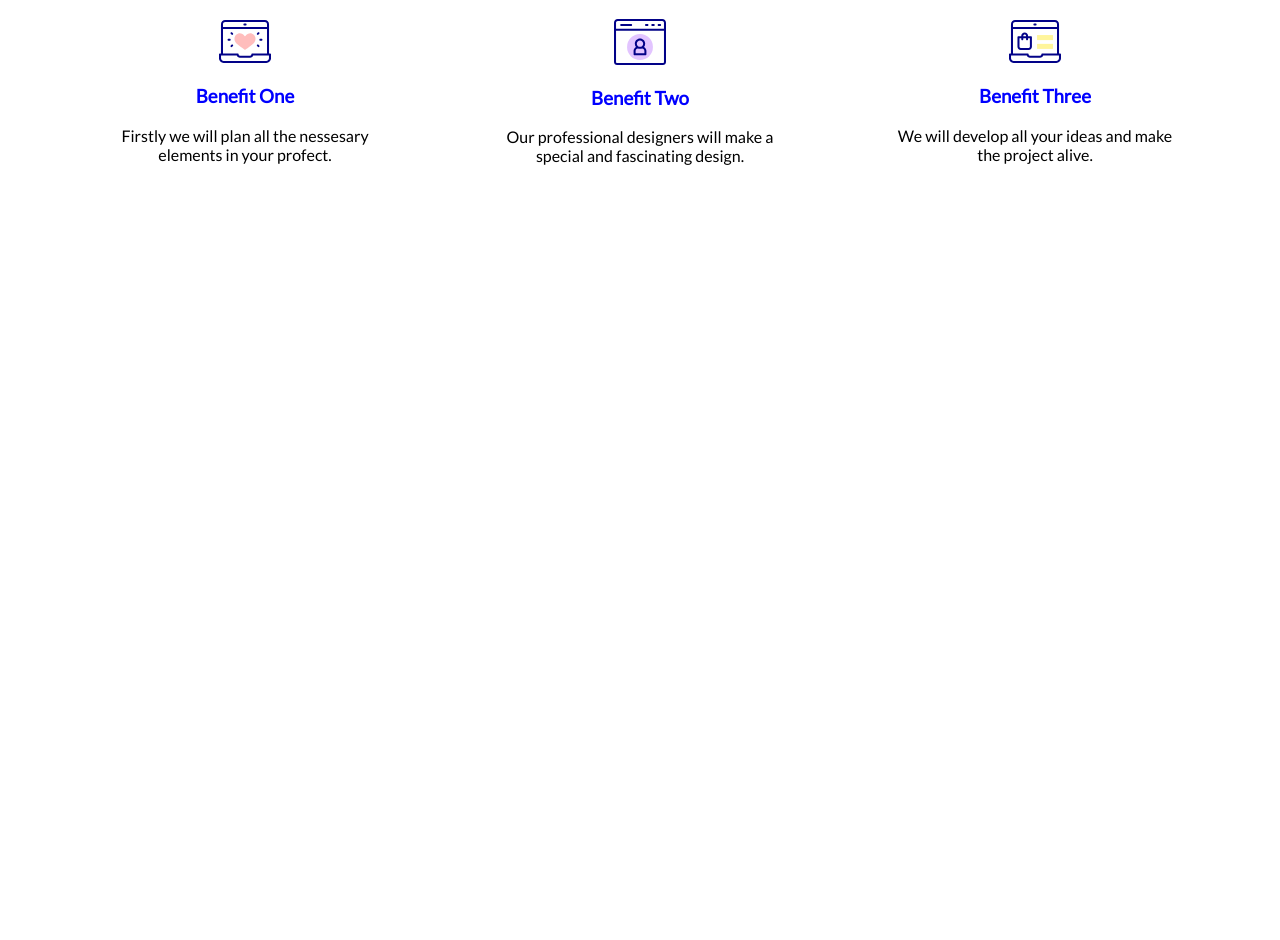
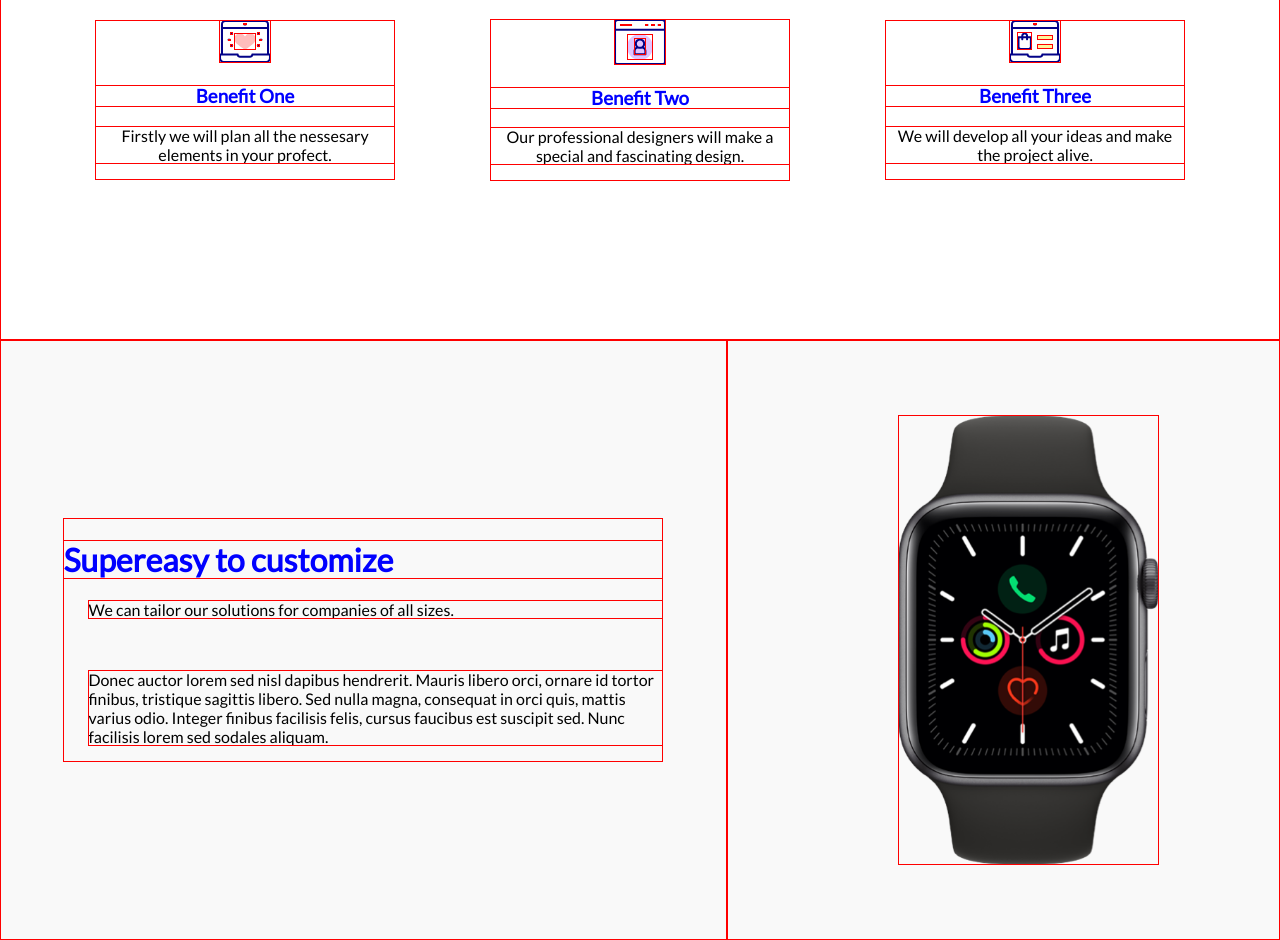
Before and after one commit to luke01455/testingproject, a React (Create React App) app: page / in a window 1280 px wide. Shown: the part 940-1880 px from the top of the page. Before the commit the page ends 1280 px from the top, so only its background shows below. Built offline with nearby package versions, Linux system fonts and the light colour scheme.

Commit message:
made product section

```diff
--- a/src/App.css
+++ b/src/App.css
@@ -37,3 +37,8 @@
     transform: rotate(360deg);
   }
 }
+
+* {
+  outline: 1px solid red;
+  outline-offset: -1px;
+}
--- a/src/App.js
+++ b/src/App.js
@@ -1,14 +1,16 @@
 import React from 'react';
 import Header from '../src/components/landing-section/landing-section.component'
 import './App.css';
-import LandingSection from '../src/components/landing-section/landing-section.component';
+import LandingSection from '../src/components/landing-section/landing-section.component'
 import InstructionSection from '../src/components/instruction-section/instruction-section.component'
+import ProductSection from '../src/components/product-section/product-section.component'
 
 function App() {
   return (
     <div className="App">
       <LandingSection />
       <InstructionSection />
+      <ProductSection />
     </div>
   );
 }
--- a/src/components/instruction-section/instruction-section.component.jsx
+++ b/src/components/instruction-section/instruction-section.component.jsx
@@ -1,9 +1,6 @@
 import React from 'react';
 import InstructionCard from '../instruction-card/instruction-card.component'
 import './instruction-section.styles.scss';
-import iconOne from '../../assetts/benefit_one_icon.svg'
-import iconTwo from '../../assetts/benefit_two_icon.svg'
-import iconThree from '../../assetts/benefit_three_icon.svg'
 
 
 const InstructionSection = () => {
--- a/src/components/landing-section/landing-section.styles.scss
+++ b/src/components/landing-section/landing-section.styles.scss
@@ -1,5 +1,4 @@
 .landing-section-container {
-    width: 100vw;
     height: 100vh;
     background: url("../../assetts/hero_background@2x.png") no-repeat center center;
     -webkit-background-size: cover;
@@ -13,7 +12,5 @@
    .CTA-text-container {
        margin-top: 175px;
        color: white;
-
-
    }
 }
--- a/src/components/product-section/product-section.component.jsx
+++ b/src/components/product-section/product-section.component.jsx
@@ -0,0 +1,24 @@
+import React from 'react';
+import './product-section.styles.scss';
+import watchImg from '../../assetts/apple_watch_s5_44m@2x.png'
+const LandingSection = () => {
+    return (
+        <div className='product-section-container'>
+            <div className='description-container'>
+                <div className='description-wrapper'>
+                <h1>Supereasy to customize</h1>
+                <p>We can tailor our solutions for companies of all sizes.</p><br />
+                <p>Donec auctor lorem sed nisl dapibus hendrerit. Mauris libero orci, ornare id tortor finibus,
+                    tristique sagittis libero. Sed nulla magna, consequat in orci quis, mattis varius odio. Integer finibus facilisis felis,
+                    cursus faucibus est suscipit sed. Nunc facilisis lorem sed sodales aliquam.</p>
+                </div>
+
+            </div>
+            <div className='watch-img-container'>
+                <img className='watch-img' src={watchImg}/>
+            </div>
+        </div>
+    )
+}
+
+export default LandingSection;
--- a/src/components/product-section/product-section.styles.scss
+++ b/src/components/product-section/product-section.styles.scss
@@ -0,0 +1,53 @@
+.product-section-container {
+    height: 600px;
+    display: flex;
+    flex-direction: space-evenly;
+    background-color: #F9F9F9;
+
+    @media (max-width: 900px) {
+        flex-direction: column;
+      }
+    .description-container {
+        width: 65%;
+        text-align: left;
+        display: flex;
+        justify-content: center;
+        align-items: center;
+
+        @media (max-width: 900px) {
+            width: 100%;
+          }
+        .description-wrapper {
+            width: 600px;
+
+            h1 {
+                color: blue;
+            }
+            p {
+                margin-left: 25px;
+            }
+        }
+    }
+
+    .watch-img-container {
+        width: 45%;
+        padding-left: 50px;
+
+        display: flex;
+        justify-content: center;
+        align-items: center;
+
+        @media (max-width: 900px) {
+            margin-top: 20px;
+            width: 100%;
+          }
+        .watch-img {
+            height: 450px;
+
+
+        @media (max-width: 900px) {
+           height: 300px;
+          }
+        }
+    }
+}
```
Also changed, not shown: src/assetts/apple_watch_s5_44m@2x.png (added).
